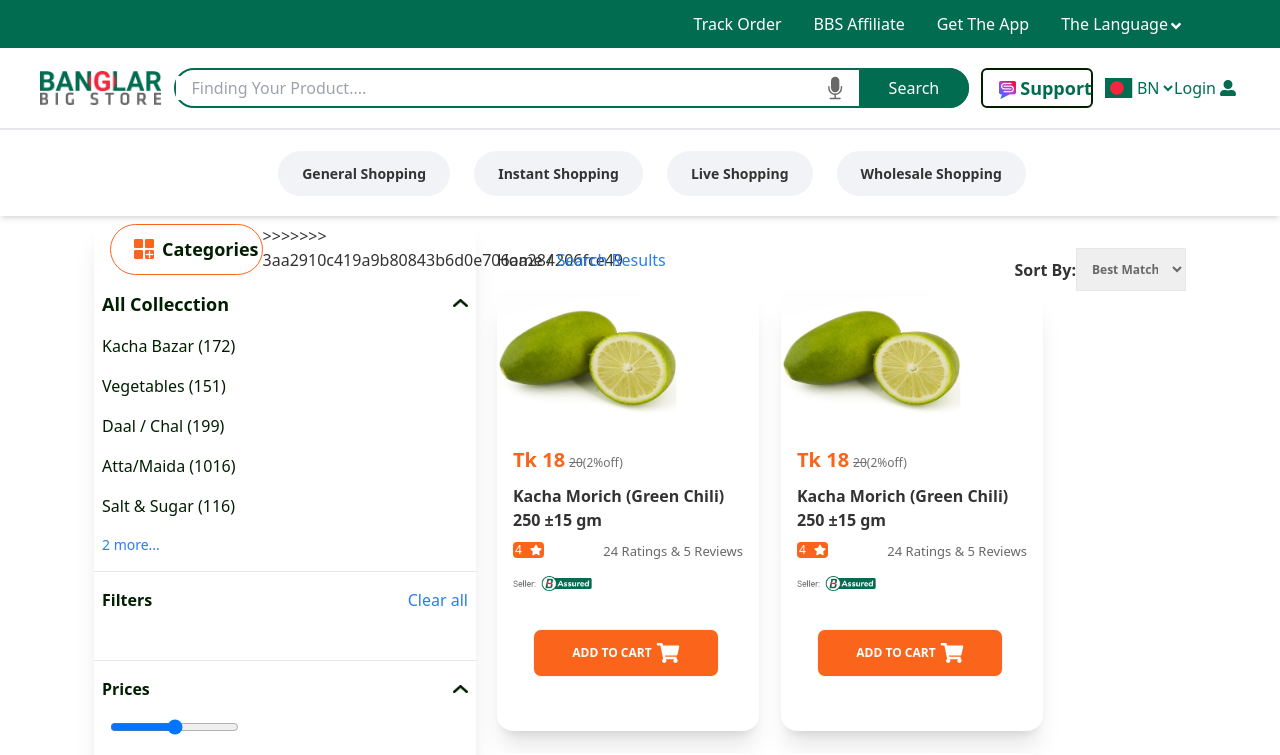
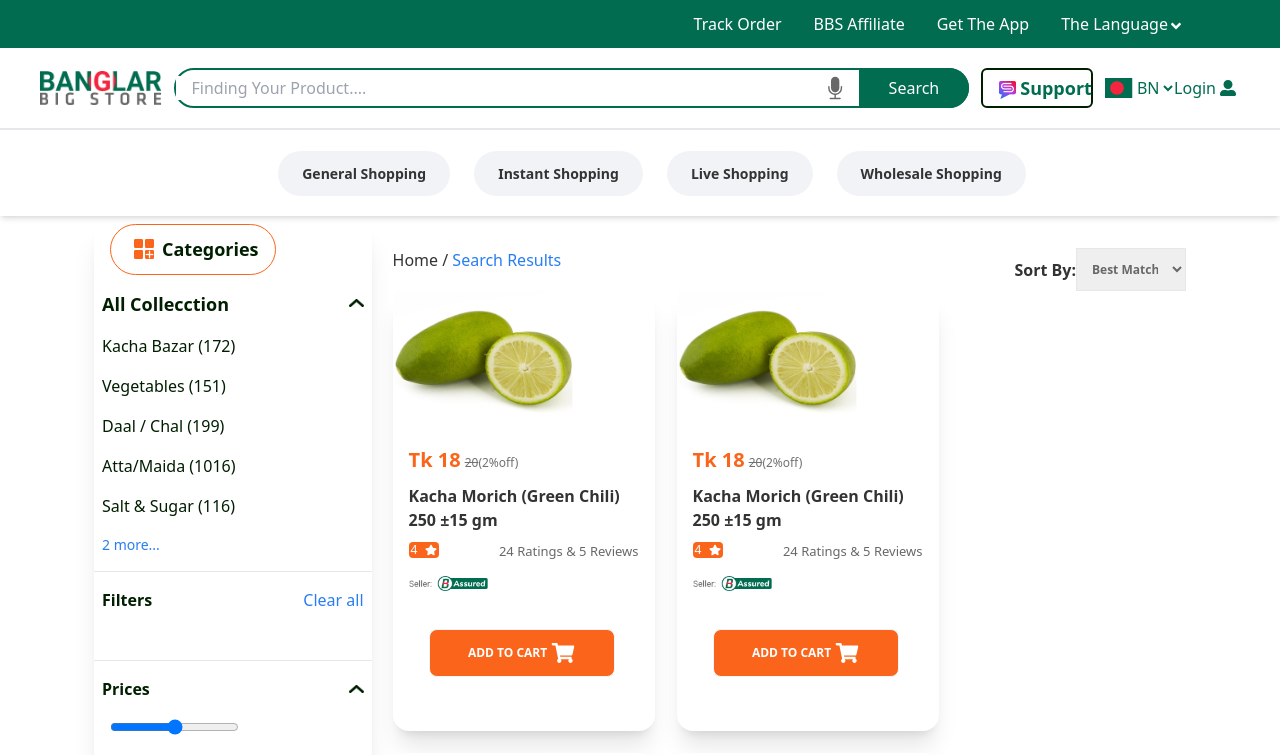
Before and after one commit to kowsar-mahmud-remon/Frontend-2, a Next.js app: page /search in a window 1280 px wide. Shown: the top 755 px of the page. Built offline with nearby package versions, Linux system fonts and the light colour scheme.

Commit message:
updated done

```diff
--- a/components/Search/Search.js
+++ b/components/Search/Search.js
@@ -192,7 +192,7 @@ const Search = () => {
 
                     </div>
                     <p className='font-bold lg:hidden md:hidden mt-2 cursor-pointer' onClick={() => handleClose(1)}>X</p>
->>>>>>> 3aa2910c419a9b80843b6d0e706aa284206fce49
+
                 </div>
 
 
```
